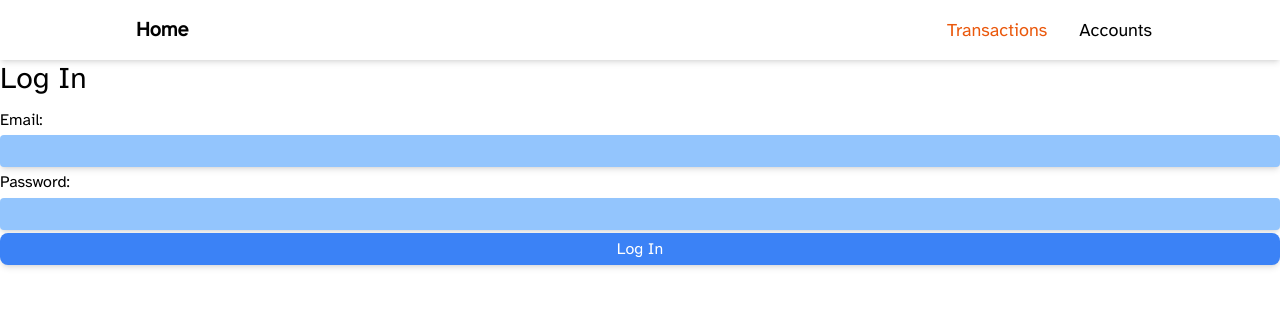
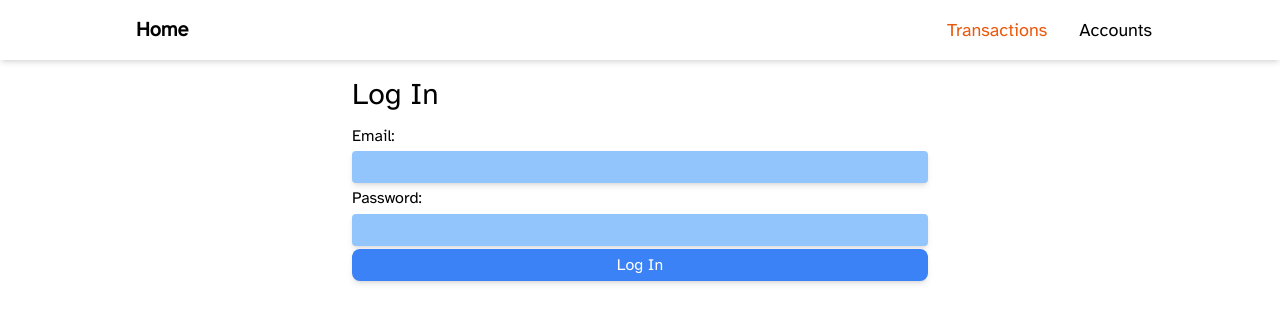
Before and after one commit to Superchig/trad-auth, a SvelteKit app: page /user/login in a window 1280 px wide. Shown: the top 322 px of the page. Built offline with nearby package versions, Linux system fonts and the light colour scheme; no server answers.

Commit message:
Center home page and login page, set their maximum width

```diff
--- a/src/routes/+page.svelte
+++ b/src/routes/+page.svelte
@@ -13,6 +13,7 @@
   };
 </script>
 
+<div class="m-4 mx-auto max-w-xl">
   <!-- FIXME(Chris): Refactor this into a common h1 applied-class -->
   <h1 class="text-3xl mb-3">Traditional Auth</h1>
 
@@ -24,6 +25,7 @@
       href={validRoute('/user/login')}>Sign In</a
     >
   {/if}
+</div>
 
 <style>
 </style>
--- a/src/routes/user/login/+page.svelte
+++ b/src/routes/user/login/+page.svelte
@@ -43,6 +43,8 @@
   };
 </script>
 
+<!-- FIXME(Chris): Refactor this out into a general center element, using `max-w-xl` -->
+<div class="m-4 mx-auto max-w-xl">
   <!-- FIXME(Chris): Refactor this into a common h1 applied-class -->
   <h1 class="text-3xl mb-3">Log In</h1>
 
@@ -66,6 +68,7 @@
 
     <Button color={ButtonColor.Blue} class="py-1" bind:thisValue={elemSubmitButton}>Log In</Button>
   </form>
+</div>
 
 <style>
   form {
```
Lines whose indentation alone changed are shown as unchanged.
